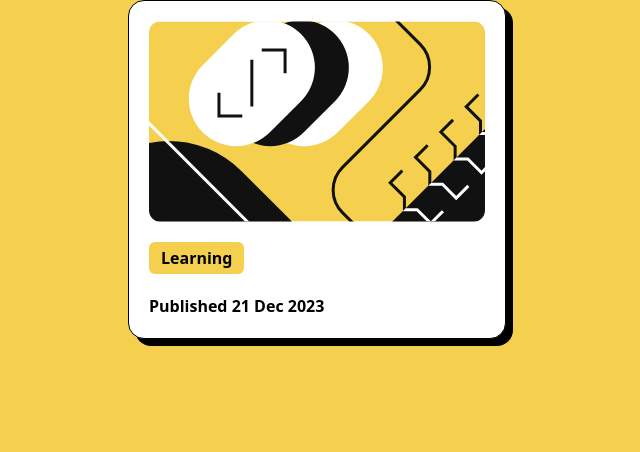
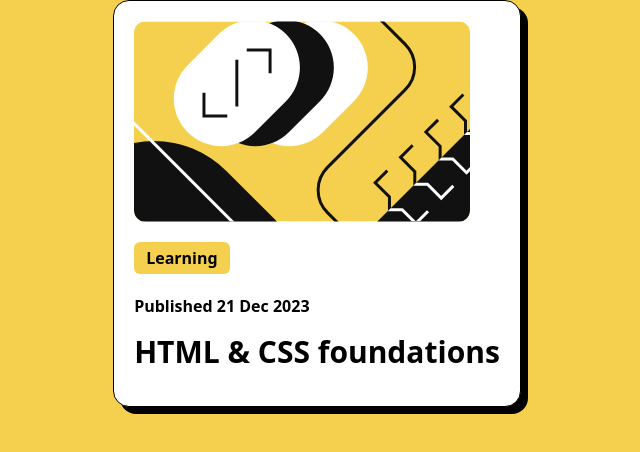
Before and after one commit to Phoenix-Domain/frontendMentor1, a React (Vite) app: page / in a window 1280 px wide. Shown: the top 452 px of the page, without its empty margins (323-963 px from the left). Built offline with nearby package versions, Linux system fonts and the light colour scheme.

Commit message:
Edit: render Header component

```diff
--- a/src/components/Card.jsx
+++ b/src/components/Card.jsx
@@ -11,6 +11,8 @@ function Card(){
     <Button />
 
     <Paragraph content='Published 21 Dec 2023' style='font-semibold' />
+
+    <Header size='1' content='HTML & CSS foundations' style='text-3xl font-bold my-4' />
     </div>
   )
 }
```
